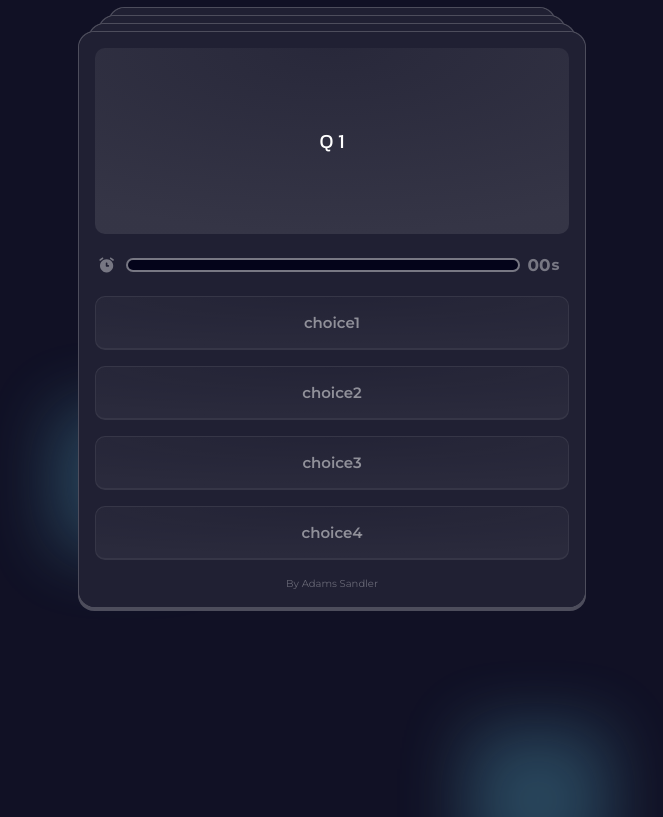
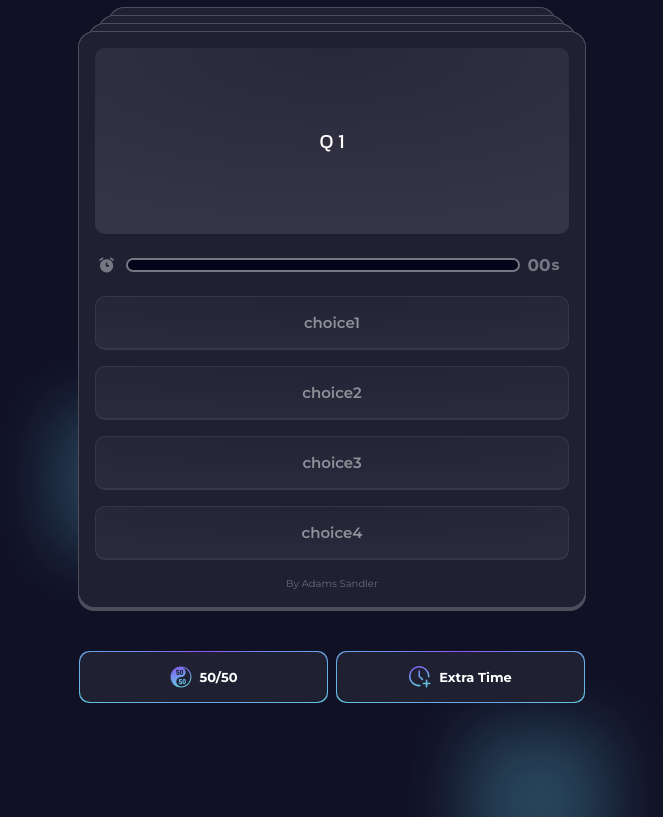
Before and after one commit to witswin/frontend-mini-app, a Next.js app: page /quiz/1/1 in a window 1280 px wide. Shown: the whole page, without its empty margins (308-971 px from the left). Built offline with nearby package versions, Linux system fonts and the light colour scheme.

Commit message:
fix: :bug: Fix choice button bugs

```diff
--- a/src/components/ChoiceButton.tsx
+++ b/src/components/ChoiceButton.tsx
@@ -61,6 +61,7 @@ export const ChoiceButton = ({
     [correct, selectedChoice]
   );
 
+
   return (
     <Button
       variant={variant[state]}
@@ -70,7 +71,10 @@ export const ChoiceButton = ({
       width="full"
       onClick={handleClick}
       isDisabled={
-        state === QUESTION_STATE.freeze && +selectedChoice !== +buttonInfo.id
+        (state === QUESTION_STATE.freeze &&
+          +selectedChoice !== +buttonInfo.id) ||
+        (state === QUESTION_STATE.answered &&
+          (+buttonInfo.id !== correct && +selectedChoice !== +buttonInfo.id))
       }
       as={motion.button}
       key={state}
--- a/src/components/HintButtons.tsx
+++ b/src/components/HintButtons.tsx
@@ -42,6 +42,7 @@ export const HintButton = ({
       isDisabled={isDisabled}
       _disabled={{ bg: "gray.400", opacity: "1" }}
       _hover={{ bg: "primaryRadial" }}
+      _focus={{ bg: "primaryRadial" }}
       bg={"primaryRadial"}
       h="52px"
       w="full"
--- a/src/modules/question/page/index.tsx
+++ b/src/modules/question/page/index.tsx
@@ -4,16 +4,19 @@ import { Card } from "@/components/Card";
 import { AnimatePresence, motion } from "framer-motion";
 import { useQuestionData } from "../hooks";
 import { QuestionBanner } from "../components/QuestionBanner";
-import { QUESTION_STATE } from "@/types";
+import { HINTS, QUESTION_STATE } from "@/types";
 import { ChoiceButton } from "@/components/ChoiceButton";
 import { ProgressTimer } from "@/components/ProgressTimer";
+import { HintButton } from "@/components/HintButtons";
 
 export const Question = () => {
   const { questions, activeQuestionId } = useQuestionData();
   const activeQuestion = questions.find((item) => item.id === activeQuestionId);
 
+  const selectedHints = [HINTS.fiftyFifty, HINTS.extraTime];
+
   return (
-    <VStack height="full" position="relative" width="full">
+    <VStack  height="full" position="relative" width="full">
       {questions.map((item, index, array) => (
         <Box
           zIndex={-1}
@@ -54,6 +57,7 @@ export const Question = () => {
           style={{
             paddingTop: `${questions.length * 8}px`,
             width: "100%",
+            paddingBottom:"36px"
           }}
           initial={{
             opacity: 0,
@@ -72,7 +76,11 @@ export const Question = () => {
           <QuestionCard />
         </motion.div>
       </AnimatePresence>
-      <HStack></HStack>
+      <HStack position="sticky" bottom="0px" left={0} width="full">
+        {selectedHints.map((item) => (
+          <HintButton key={item} hintType={item} />
+        ))}
+      </HStack>
     </VStack>
   );
 };
```
